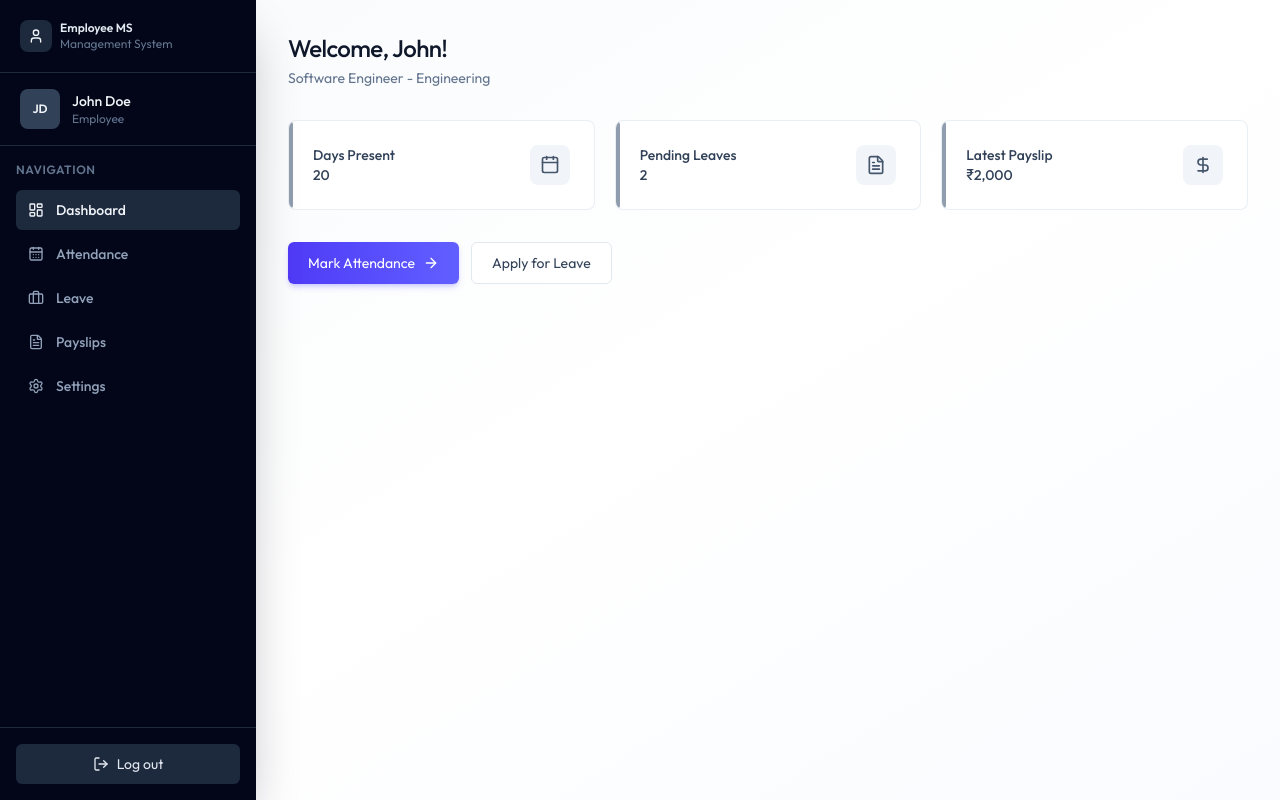
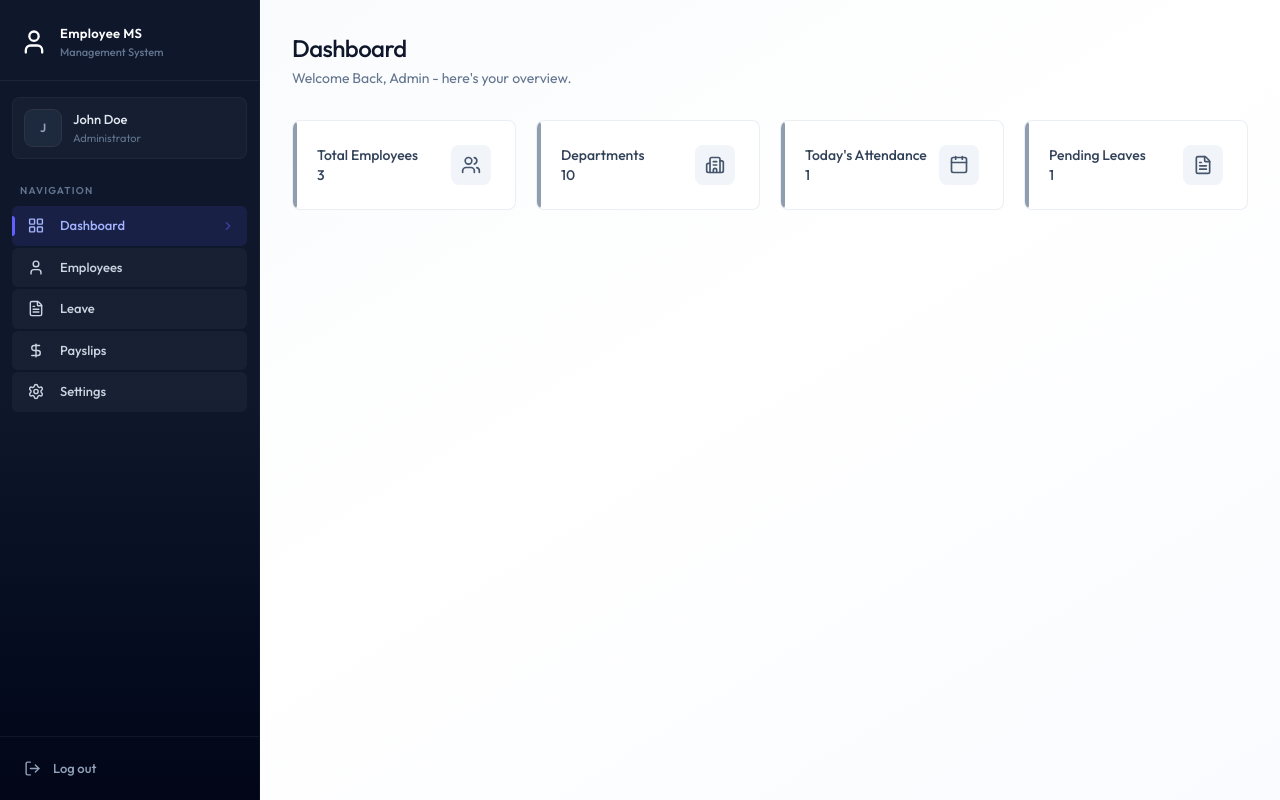
Before and after one commit to Vikneswari-123/EMS-MERN, a React (Vite) app in the folder client/: page /dashboard in a window 1280 px wide. Built offline with nearby package versions, Linux system fonts and the light colour scheme.

Commit message:
sidebar updated

```diff
--- a/client/src/components/Sidebar.jsx
+++ b/client/src/components/Sidebar.jsx
@@ -1,134 +1,137 @@
-import { useEffect, useState } from "react"
-import { useLocation, Link, useNavigate } from "react-router-dom"
-import { dummyProfileData } from "../assets/assets"
-import {
-  User,
-  LayoutDashboard,
-  CalendarDays,
-  Briefcase,
-  FileText,
-  Settings,
-  LogOut,
-  Menu,
-  X,
-} from "lucide-react"
+import React, { useState, useEffect } from 'react'
+import { Link, useLocation } from 'react-router-dom'
+import { dummyProfileData } from '../assets/assets'
+import { CalendarIcon, ChevronRightIcon, DollarSignIcon, FileTextIcon, LayoutGridIcon, LogOutIcon, MenuIcon, SettingsIcon, UserIcon, XIcon,} from "lucide-react"
 
 const Sidebar = () => {
-  const { pathname } = useLocation()
-  const navigate = useNavigate()
-  const [username, setUsername] = useState("")
-  const [mobileOpen, setMobileOpen] = useState(false)
+    const {pathname}=useLocation()
+    const [userName, setUserName] = useState('')
+    const[mobileOpen, setMobileOpen] = useState(false)
 
-  useEffect(() => {
-    setUsername(`${dummyProfileData.firstName} ${dummyProfileData.lastName}`)
-  }, [])
+    useEffect(()=>{
+        setUserName(dummyProfileData.firstName+" "+dummyProfileData.lastName)
+    },[])
 
-  useEffect(() => {
-    setMobileOpen(false)
-  }, [pathname])
+    //close sidebar on mobile when route changes
+    useEffect(()=>{
+        setMobileOpen(false)
+    },[pathname])
 
-  const handleLogout = () => {
-    navigate("/login")
-  }
+    const role= "ADMIN" || "EMPLOYEE";
+    const navItems = [
+        {name: "Dashboard", href: "/dashboard", icon: LayoutGridIcon},
+        role==="ADMIN"?
+        {name: "Employees", href: "/employees", icon: UserIcon}:
+        {name: "Attendance", href: "/attendance", icon: CalendarIcon},
+        {name: "Leave", href: "/leave", icon: FileTextIcon},
+        {name: "Payslips", href: "/payslips", icon: DollarSignIcon},
+        {name:"Settings", href: "/settings", icon: SettingsIcon},
+    ]
 
-  const navigationItems = [
-    { path: "/dashboard", label: "Dashboard", icon: LayoutDashboard },
-    { path: "/attendance", label: "Attendance", icon: CalendarDays },
-    { path: "/leave", label: "Leave", icon: Briefcase },
-    { path: "/payslips", label: "Payslips", icon: FileText },
-    { path: "/settings", label: "Settings", icon: Settings },
-  ]
+    const handleLogout = ()=>{
+        window.location.href="/login"
+    }
 
-  return (
+    const sidebarContent = (
+        <>
+         {/* Brand header */}
+         <div className='px-5 pt-6 pb-5 border-b border-white/6'>
+            <div className='flex items-center justify-between'>
+                <div className='flex items-center gap-3'>
+                    <UserIcon className='text-white size-7'/>
+                    <div>
+                        <p className='font-semibold text-[13px] text-white tracking-wide'>Employee MS</p>
+                        <p className='text-[11px] text-slate-500 font-medium'>Management System</p>
+                    </div>
+                </div>
+                <button onClick={()=>setMobileOpen(false)}
+                className='lg:hidden text-slate-400 hover:text-white p-1'>
+                    <XIcon size={20}/>
+                </button>
+            </div>
+        </div>
+
+
+
+         {/* User Profile Card */}
+         {userName && (
+            <div className='mx-3 mt-4 mb-1 p-3 rounded-lg bg-white/3 border border-white/4'>
+                 <div className='flex items-center gap-3'>
+                    <div className='w-9 h-9 rounded-lg bg-slate-800 flex items-center
+                    justify-center ring-1 ring-white/10 shrink-0'>
+                        <span className='text-slate-400 text-xs font-semibold'>
+                             {userName.charAt(0).toUpperCase()}
+                        </span>
+                    </div>
+                    <div className='min-w-0'>
+                        <p className='text-[13px] font-medium text-slate-200 truncate'>{userName}</p>
+                        <p className='text-[11px] text-slate-500 truncate'>{role === "ADMIN" ? "Administrator" : "Employee"}</p>
+                    </div>
+                </div>
+            </div>
+         )}
+         {/* Section label */}
+         <div className='px-5 pt-5 pb-2'>
+            <p className='text-[10px] font-semibold uppercase tracking-[0.12em]
+            text-slate-500'>Navigation</p>
+         </div>
+         {/* Navigation List */}
+         <div className="flex-1 px-3 space-y-0.5 overflow-y-auto">
+            {navItems.map((item)=>{
+                const isActive = pathname.startsWith(item.href)
+                return (
+                    <Link key={item.name} to={item.href} className= {`group flex items-center gap-3 px-3 py-2.5 rounded-md
+                    text-[13px] font-medium transition-all duration-150 relative ${isActive ? "bg-indigo-500/12 text-indigo-300" :
+                        "text-slate-300 hover:text-white hover: bg-white/4"
+                    }`}>
+                        {isActive && <div className='absolute left-0 top-1/2 -translate-y-1/2 w-[3px] h-5
+                        rounded-r-full bg-indigo-500'/>}
+                        <item.icon className='{`w-[17px] h-[17px] shrink-0 ${isActive? "text-indigo-300":
+                        "text-slate-400 group-hover:text-slate-300"}`}'/>
+                        <span className='flex-1'>{item.name}</span>
+                        {isActive && <ChevronRightIcon className='w-3.5 h-3.5 text-indigo-500/50'/>}
+                    </Link>
+                )
+            })}
+
+         </div>
+         {/* Logout Button */}
+         <div className='p-3 border-t border-white/6'>
+            <button onClick={handleLogout} className='flex items-center gap-3 w-full px-3 py-2.5 rounded-md text-[13px]
+            font-medium text-slate-400 hover:text-rose-400 hover:bg-rose-500/8 transition-all
+            duration-150'>
+                <LogOutIcon className='w-[17px] h-[17px]'/>
+                <span>Log out</span>
+            </button>
+
+         </div>
+        </>
+    )
+
+    return (
     <>
-      {mobileOpen && (
-        <div
-          className="fixed inset-0 z-40 bg-slate-950/80 lg:hidden"
-          onClick={() => setMobileOpen(false)}
-        />
-      )}
+      {/*---- Mobile hamburger button ----*/}
+      <button onClick={()=>setMobileOpen(true)} className='lg:hidden fixed top-4 left-4 z-50 p-2
+      bg-slate-900 text-white rounded-lg shadow-lg border border-white/10 '>
+        <MenuIcon size={20}/>
+      </button>
 
-      <aside
-        className={`fixed inset-y-0 left-0 z-50 w-64 transform bg-slate-950 text-slate-100 shadow-2xl shadow-slate-950/30 transition-transform duration-300 lg:static lg:translate-x-0 ${
-          mobileOpen ? "translate-x-0" : "-translate-x-full lg:translate-x-0"
-        }`}
-      >
-        <div className="flex h-full flex-col">
-          {/* Header */}
-          <div className="border-b border-slate-800 px-5 py-5">
-            <div className="flex items-center gap-2">
-              <div className="flex h-8 w-8 items-center justify-center rounded-lg bg-slate-800">
-                <User className="h-4 w-4" />
-              </div>
-              <div>
-                <p className="text-xs font-semibold text-slate-200">Employee MS</p>
-                <p className="text-xs text-slate-500">Management System</p>
-              </div>
-            </div>
-          </div>
+      {/*---- Mobile Overlay ----*/}
+      {mobileOpen && <div className='lg:hidden fixed inset-0 bg-black/60 backdrop-blur-sm z-40'
+      onClick={()=>setMobileOpen(false)}/>}
 
-          {/* Profile Section */}
-          <div className="border-b border-slate-800 px-5 py-4">
-            <div className="flex items-center gap-3">
-              <div className="flex h-10 w-10 items-center justify-center rounded-lg bg-slate-700 text-xs font-semibold text-slate-100">
-                {username
-                  .split(" ")
-                  .map((word) => word[0])
-                  .join("")}
-              </div>
-              <div>
-                <p className="text-sm font-medium text-slate-100">{username || "John Doe"}</p>
-                <p className="text-xs text-slate-500">Employee</p>
-              </div>
-            </div>
-          </div>
-
-          {/* Navigation */}
-          <div className="flex-1 px-4 py-4">
-            <p className="mb-3 text-xs font-semibold uppercase tracking-wider text-slate-500">
-              Navigation
-            </p>
-            <nav className="space-y-1">
-              {navigationItems.map((item) => {
-                const Icon = item.icon
-                const isActive = pathname === item.path
-                return (
-                  <Link
-                    key={item.path}
-                    to={item.path}
-                    className={`flex items-center gap-3 rounded-md px-3 py-2.5 text-sm font-medium transition ${
-                      isActive
-                        ? "bg-slate-800 text-slate-100"
-                        : "text-slate-400 hover:bg-slate-900 hover:text-slate-100"
-                    }`}
-                    onClick={() => setMobileOpen(false)}
-                  >
-                    <Icon className="h-4 w-4" />
-                    <span>{item.label}</span>
-                  </Link>
-                )
-              })}
-            </nav>
-          </div>
-
-          {/* Logout */}
-          <div className="border-t border-slate-800 px-4 py-4">
-            <button
-              onClick={handleLogout}
-              className="flex w-full items-center justify-center gap-2 rounded-md bg-slate-800 px-3 py-2.5 text-sm text-slate-200 hover:bg-slate-700 cursor-pointer">
-              <LogOut className="h-4 w-4" />
-              <span>Log out</span>
-            </button>
-          </div>
-        </div>
+      {/*---- Sidebar-desktop ----*/}
+      <aside className='hidden lg:flex flex-col h-full w-65 bg-linear-to-b from-slate-900 via-slate-900
+      to-slate-950 text-white shrink-0 border-r border-white/4 '>
+        {sidebarContent}
       </aside>
 
-      <button
-        className="lg:hidden fixed left-4 top-4 z-50 flex h-10 w-10 items-center justify-center rounded-lg bg-slate-950 text-slate-100"
-        onClick={() => setMobileOpen(true)}
-      >
-        <Menu className="h-5 w-5" />
-      </button>
+      {/*---- Sidebar-mobile ----*/}
+      <aside className={`lg:hidden fixed inset-y-0 left-0 w-72 bg-linear-to-b from-slate-900 via-slate-900
+      to-slate-950 text-white z-50 flex flex-col transform transition-transform duration-300
+      ${mobileOpen ? "translate-x-0": "-translate-x-full"}`}>
+        {sidebarContent}
+      </aside>
     </>
   )
 }
--- a/client/src/pages/Dashboard.jsx
+++ b/client/src/pages/Dashboard.jsx
@@ -9,7 +9,7 @@
   const [loading, setLoading] = useState(true)
 
   useEffect(() => {
-    setData(dummyEmployeeDashboardData)
+    setData(dummyAdminDashboardData)
     setTimeout(() => {
       setLoading(false)
   },1000)
--- a/client/src/pages/Employees.jsx
+++ b/client/src/pages/Employees.jsx
@@ -1,8 +1,40 @@
+import { useEffect, useState } from "react"
+import { dummyEmployeeData } from "../assets/assets"
+import { Plus } from "lucide-react"
 
 
 const Employees = () => {
+  const [employees, setEmployees] = useState([])
+  const [loading, setLoading] = useState(true)
+
+  const fetchEmployees = useCallback(async () => {
+    setLoading(true)
+    setEmployees(dummyEmployeeData)
+    setTimeout(() => {
+      setLoading(false)
+    })
+  },[])
+
+  useEffect(() => {
+    fetchEmployees();
+  })
+
   return (
-    <div>Employees</div>
+    <div className="animate-fade-in">
+        {/* ---- header ---- */}
+        <div className="flex flex-col sm:flex-row justify-between
+        items-start sm:items-center gap-4 mb-8">
+          <div>
+            <h1 className="page-title">Employees</h1>
+            <p className="page-subtitle">Manage your team members</p>
+          </div>
+          <button className="btn-primary flex items-center gap-2 w-full sm:w-auto justify-center">
+            <Plus size={16}/> Add Employee
+          </button>
+        </div>
+        {/*---- search bar ---- */}
+        {/* ----- employee cards ----- */}
+    </div>
   )
 }
 
--- a/client/src/pages/Leave.jsx
+++ b/client/src/pages/Leave.jsx
@@ -1,5 +1,3 @@
-
-
 const Leave = () => {
   return (
     <div>Leave</div>
```
